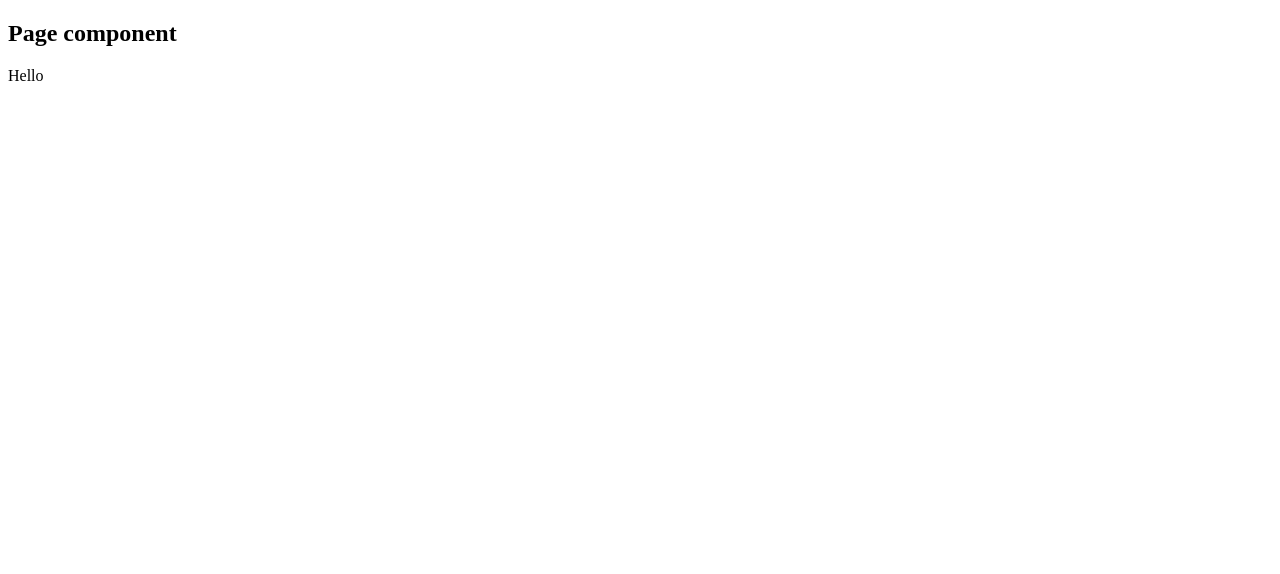
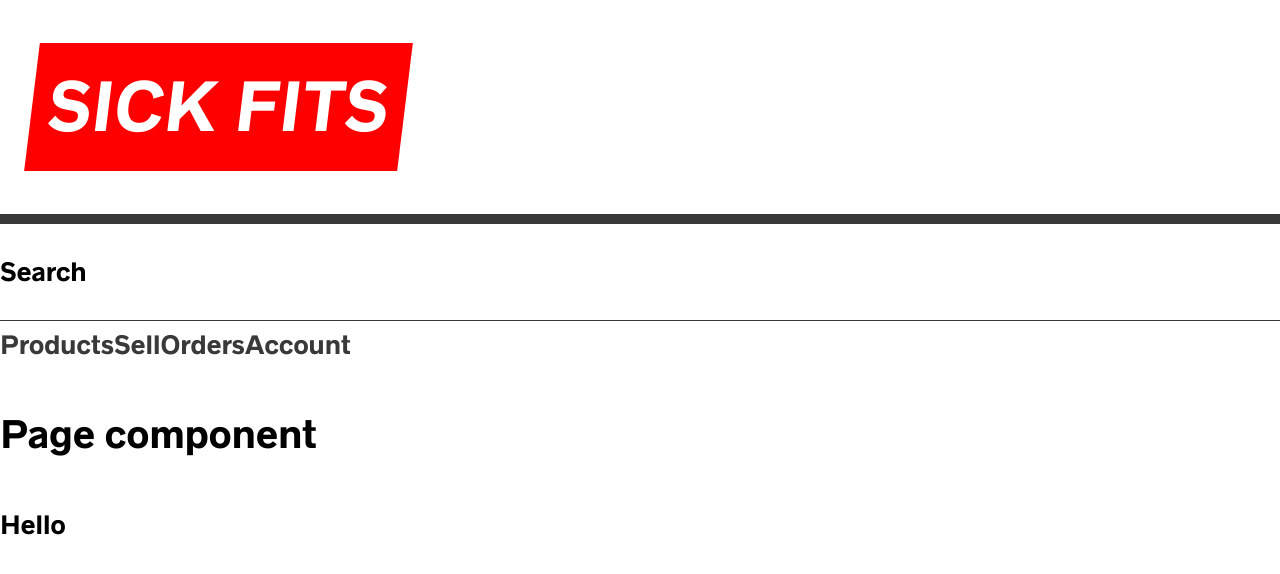
Before and after one commit to kharioki/Sick-fits-advanced, a Next.js app in the folder frontend/: page / in a window 1280 px wide. Shown: the top 574 px of the page. Built offline with nearby package versions, Linux system fonts and the light colour scheme.

Commit message:
headeer component and globalstyles

```diff
--- /dev/null
+++ b/frontend/components/Header.js
@@ -0,0 +1,48 @@
+import Link from 'next/link';
+import Nav from './Nav';
+import styled from 'styled-components';
+
+const Logo = styled.h1`
+    background: var(--red, red);
+    font-size: 4rem;
+    margin-left: 2rem;
+    z-index: 2;
+    transform: skew(-7deg);
+    a {
+        color: white;
+        text-decoration: none;
+        text-transform: uppercase;
+        padding: 0.5rem 1rem;
+    }
+`;
+
+const HeaderStyles = styled.header`
+    .bar {
+        border-bottom: 10px solid var(--black, black);
+        display: grid;
+        grid-template-columns: auto 1fr;
+        justify-content: space-between;
+        align-items: center;
+    }
+    .sub-bar {
+        display: grid;
+        grid-template-columns: auto 1fr;
+        border-bottom: 1px solid var(--black, black);
+    }
+`;
+
+export default function Header() {
+    return(
+        <HeaderStyles>
+            <div className="bar">
+                <Logo>
+                    <Link href="/">Sick Fits</Link>
+                </Logo>
+            </div>
+            <div className="sub-bar">
+                <p>Search</p>
+            </div>
+            <Nav />
+        </HeaderStyles>
+    );
+}
--- /dev/null
+++ b/frontend/components/Nav.js
@@ -0,0 +1,12 @@
+import Link from 'next/link';
+
+export default function Nav() {
+    return(
+        <nav>
+            <Link href="/products">Products</Link>
+            <Link href="/sell">Sell</Link>
+            <Link href="/orders">Orders</Link>
+            <Link href="/account">Account</Link>
+        </nav>
+    );
+}
--- a/frontend/components/Page.js
+++ b/frontend/components/Page.js
@@ -1,8 +1,54 @@
 import PropTypes from 'prop-types';
+import { createGlobalStyle } from 'styled-components';
+
+import Header from './Header';
+
+const GlobalStyles = createGlobalStyle`
+    @font-face {
+        font-family: 'radnika_next';
+        src: url('/static/radnikanext-medium-webfont.woff2') format('woff2');
+        font-weight: normal;
+        font-style: normal;
+    }
+    html {
+        --red: #ff0000;
+        --black: #393939;
+        --grey: #3A3A3A;
+        --gray: var(--grey);
+        --lightGrey: #e1e1e1;
+        --lightGray: var(--lightGrey);
+        --offWhite: #ededed;
+        --maxWidth: 1000px;
+        --bs: 0 12px 24px 0 rgba(0, 0, 0, 0.09);
+        box-sizing: border-box;
+    }
+    *, *:before, *:after {
+        box-sizing: inherit;
+    }
+    body {
+        font-family: 'radnika_next', --apple-system, BlinkMacSystemFont, 'Segoe UI', Roboto, Oxygen, Ubuntu, Cantarell, 'Open Sans', 'Helvetica Neue', sans-serif;
+        padding: 0;
+        margin: 0;
+        font-size: 1.5rem;
+        line-height: 2;
+    }
+    a {
+        text-decoration: none;
+        color: var(--black);
+    }
+    a:hover {
+        text-decoration: underline;
+    }
+    button {
+        font-family: 'radnika_next', --apple-system, BlinkMacSystemFont, 'Segoe UI', Roboto, Oxygen, Ubuntu, Cantarell, 'Open Sans', 'Helvetica Neue', sans-serif;
+    }
+`;
 
 export default function Page({ children }) {
     return (
         <div>
+            <GlobalStyles />
+            <Header />
             <h2>Page component</h2>
             {children}
         </div>
```
